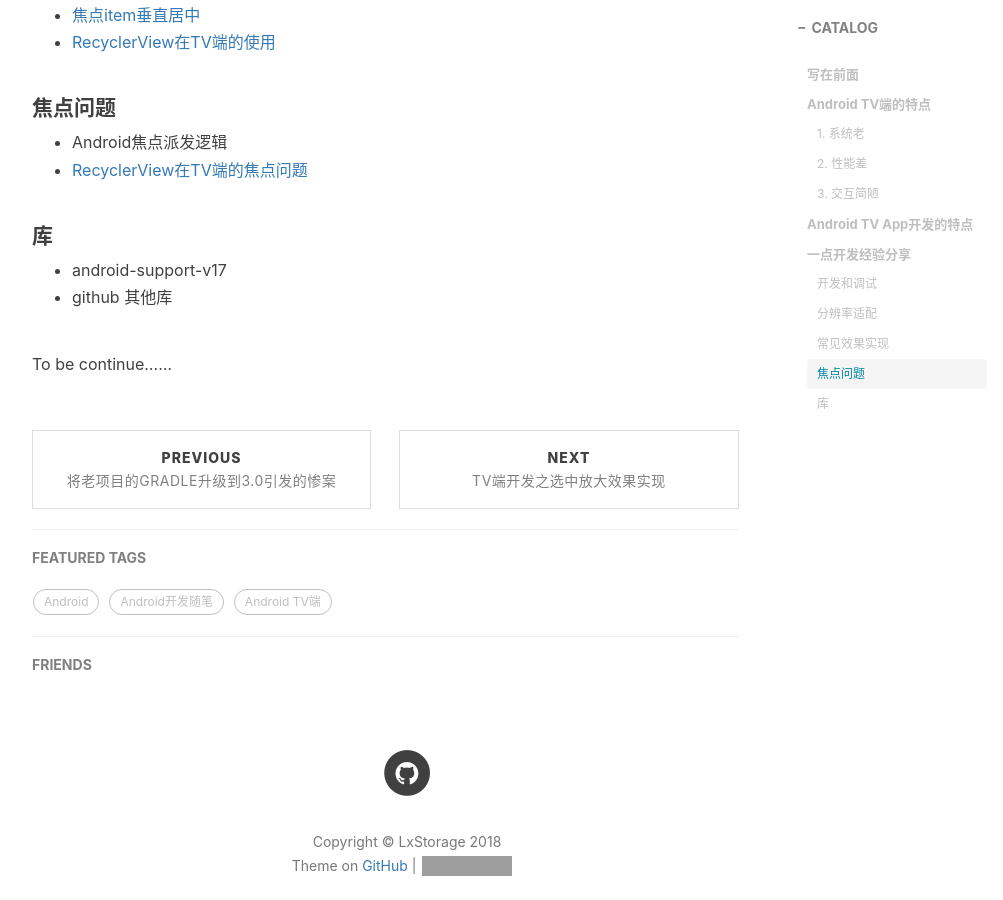
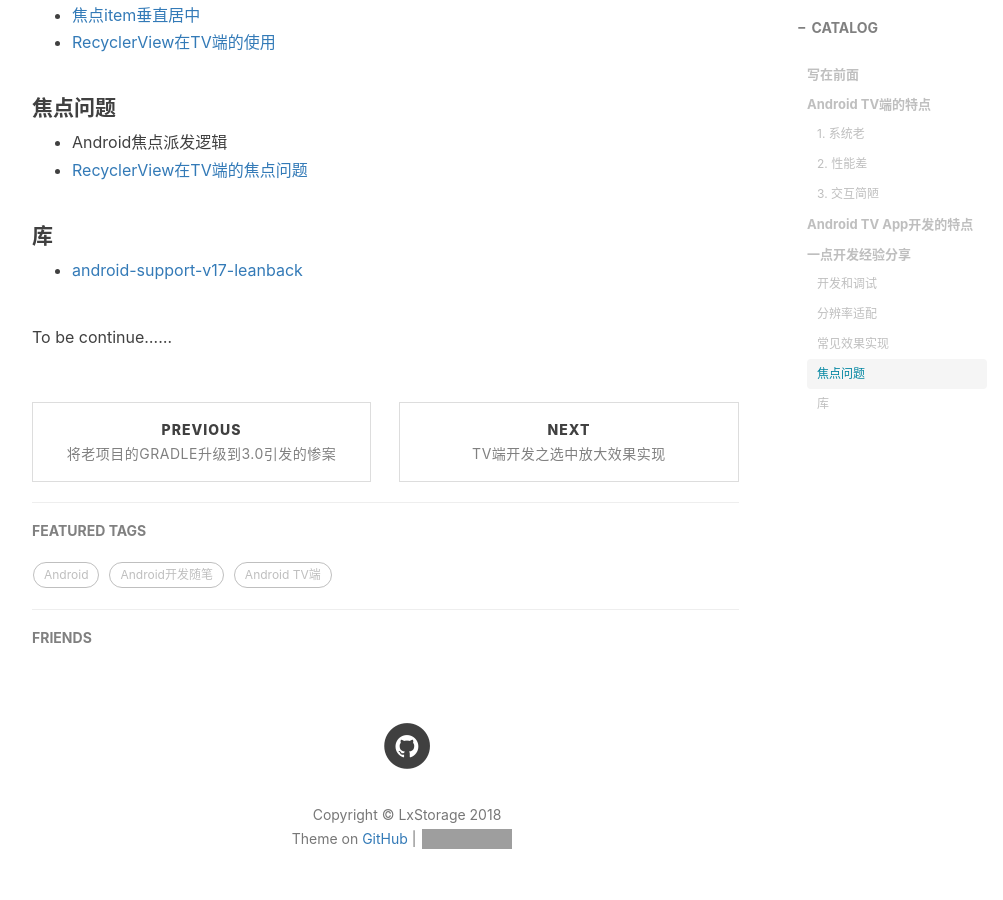
Before and after one commit to lx8421bcd/lx8421bcd.github.io, a Jekyll site: the page built from _posts/2018-12-06-AndroidTV端开发随笔.md, in a window 1280 px wide and 900 px high, scrolled down 3081 px. Shown: the whole window, without its empty margins (233-1236 px from the left). Built offline with Jekyll 4.4.1, drawn with Linux system fonts in a browser that asks for light colours; nearby versions of some CDN libraries; comment, search, counter and statistics services are not loaded; grey boxes are pictures that could not be loaded.

Commit message:
update link

```diff
--- a/_posts/2018-12-06-AndroidTV端开发随笔.md
+++ b/_posts/2018-12-06-AndroidTV端开发随笔.md
@@ -46,7 +46,6 @@ __功能简单，输入较少，音视频为主，性能优化要求较高__
 
 
 ### 一点开发经验分享
-
 #### 开发和调试
 * 尽量使用真机调试，正如上面所言，不拿台电视试试，就不会知道真正的TV端性能有多低，同样的SDK和业务实现在手机上和在电视上的差异有时可能大的可怕……
 * 如果有选择测试机的权力，一定要去找能够打开ADB调试的机子，目前我测试下来的机型中，小米打开测试模式最方便，乐视的最烂，只能看log。adb无线调试的常用命令：
@@ -80,8 +79,7 @@ adb uninstall 应用的packagename
 * [RecyclerView在TV端的焦点问题](https://lx8421bcd.github.io/2018/12/09/TV%E7%AB%AF%E5%BC%80%E5%8F%91%E4%B9%8BRecyclerView/#%E5%88%B7%E6%96%B0%E6%95%B0%E6%8D%AE%E7%84%A6%E7%82%B9%E4%B8%A2%E5%A4%B1%E9%97%AE%E9%A2%98)
 
 #### 库
-* android-support-v17
-* github 其他库
+* [android-support-v17-leanback](https://lx8421bcd.github.io/2018/12/16/TV%E7%AB%AF%E5%BC%80%E5%8F%91%E4%B9%8Bsupport-v17%E5%BA%93/)
 
 
 To be continue......
```
